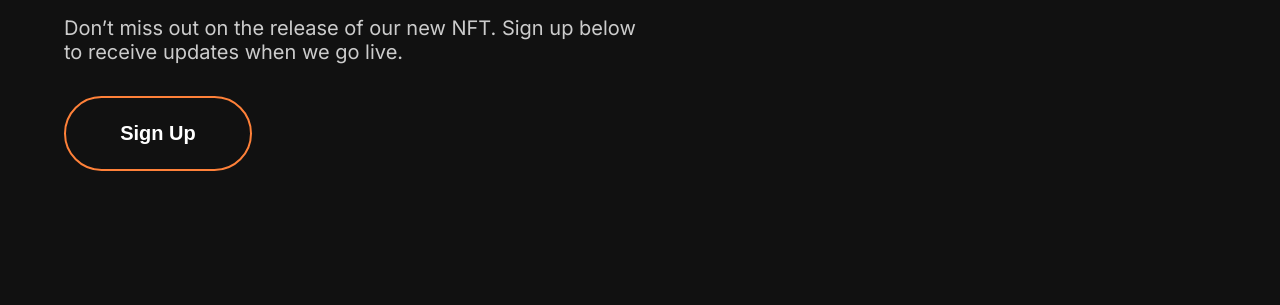
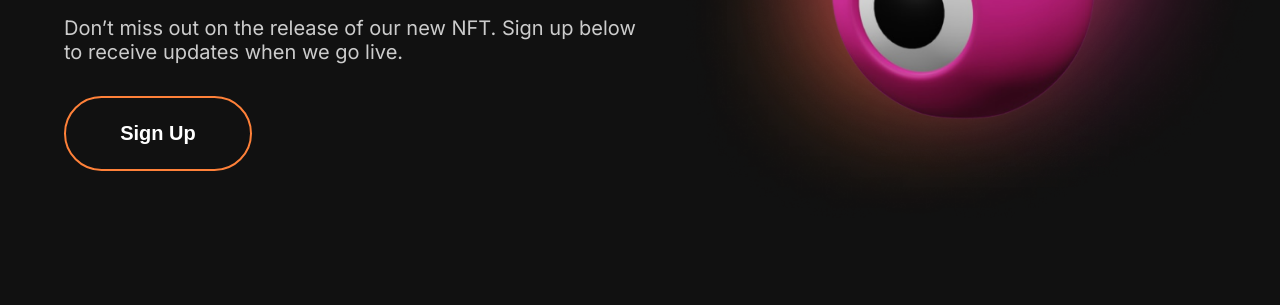
Before and after one commit to farhanfranaka/tugas-1-nwdc-2022, a plain HTML site: page index.html in a window 1280 px wide. Shown: the part 495-800 px from the top of the page. Drawn offline with Linux system fonts and the light colour scheme; the site is published under a folder, as on GitHub Pages, so addresses that start at the root find nothing.

Commit message:
Beneran Finish

```diff
--- a/index.html
+++ b/index.html
@@ -35,7 +35,7 @@
         </div>
 
         <div class="right-decoration">
-          <img src="/img/graphicnft.png" alt="" />
+          <img src="img/graphicnft.png" alt="" />
         </div>
       </section>
 </body>
```
